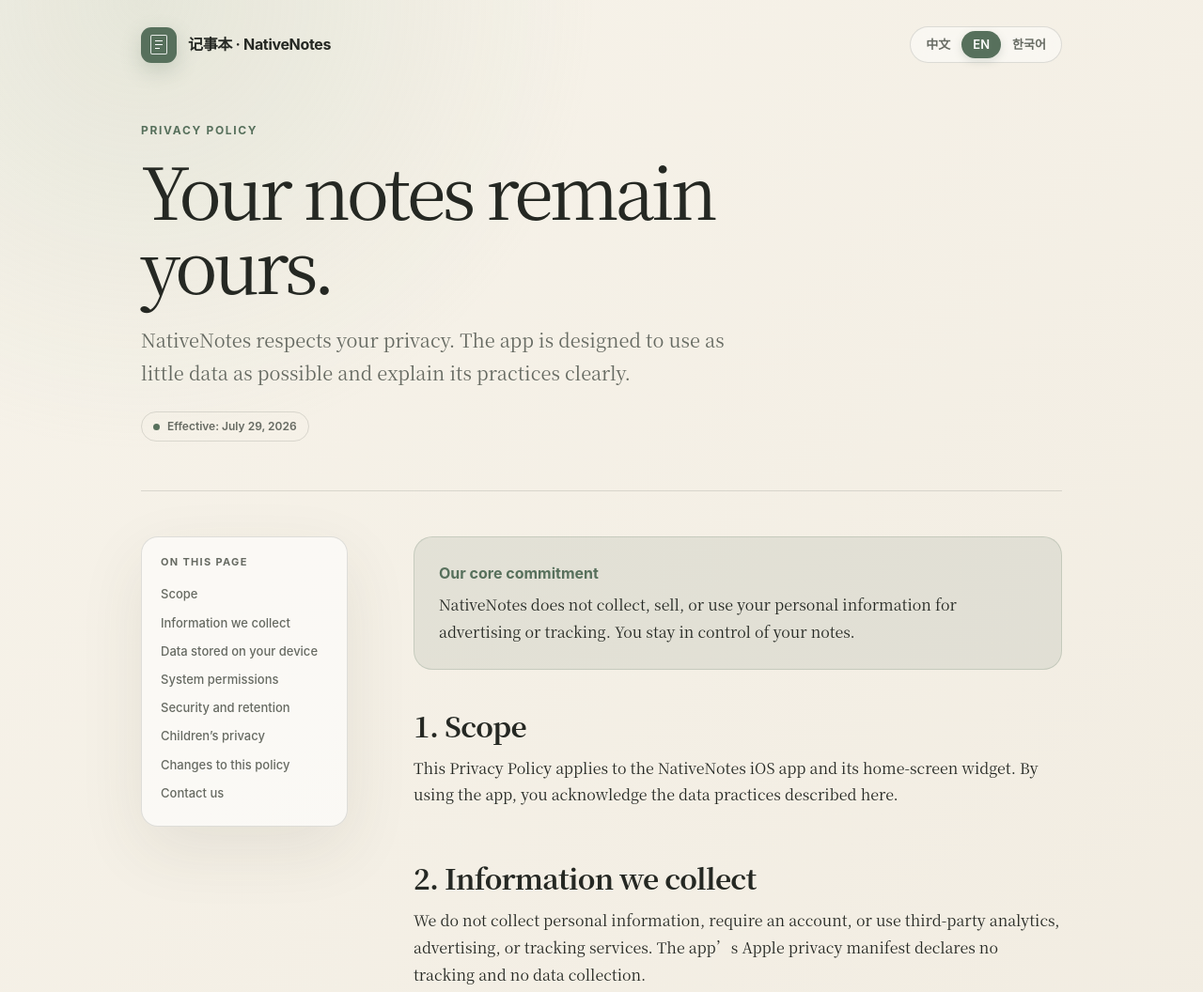
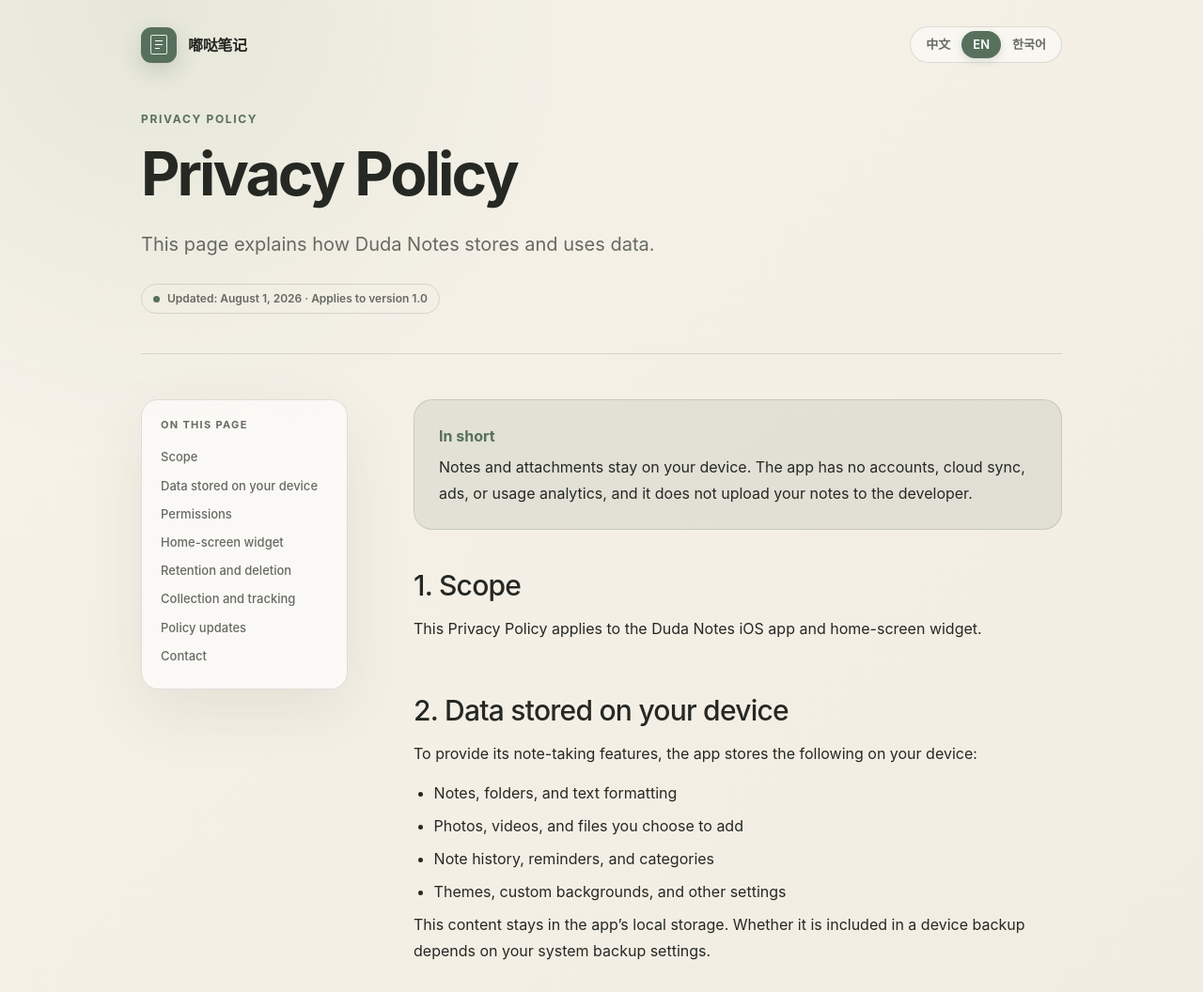
Before and after one commit to dudujiang88/privacy-policy, a plain HTML site: page index.html in a window 1280 px wide. Shown: the top 1056 px of the page at 94% size. Drawn offline with Linux system fonts and the light colour scheme.

Commit message:
Add files via upload

```diff
--- a/index.html
+++ b/index.html
@@ -4,9 +4,14 @@
   <meta charset="utf-8">
   <meta name="viewport" content="width=device-width, initial-scale=1">
   <meta name="color-scheme" content="light dark">
-  <meta name="theme-color" content="#f5f1e8">
-  <title>隐私政策 · 记事本</title>
-  <meta name="description" content="记事本（NativeNotes）隐私政策">
+  <meta name="theme-color" content="#f5f1e8" media="(prefers-color-scheme: light)">
+  <meta name="theme-color" content="#171a17" media="(prefers-color-scheme: dark)">
+  <meta name="robots" content="index,follow">
+  <title>隐私政策 · 嘟哒笔记</title>
+  <meta name="description" content="嘟哒笔记隐私政策：说明笔记、附件、提醒和桌面小组件如何在设备本地处理。">
+  <meta property="og:type" content="website">
+  <meta property="og:title" content="隐私政策 · 嘟哒笔记">
+  <meta property="og:description" content="说明嘟哒笔记如何在设备本地保存和处理数据。">
   <style>
     :root {
       --paper: #f7f3ea;
@@ -30,28 +35,45 @@
     body {
       margin: 0;
       min-width: 320px;
+      min-height: 100vh;
       color: var(--ink);
       background:
         radial-gradient(circle at 12% 0%, rgba(178, 193, 170, .25), transparent 30rem),
         linear-gradient(135deg, var(--paper), var(--paper-deep));
-      font-family: ui-serif, "Iowan Old Style", "Songti SC", "Noto Serif CJK SC",
-        "Noto Serif KR", Georgia, serif;
-      line-height: 1.8;
+      font-family: ui-sans-serif, -apple-system, BlinkMacSystemFont, "SF Pro Text",
+        "PingFang SC", "Noto Sans CJK SC", "Segoe UI", sans-serif;
+      line-height: 1.75;
       -webkit-font-smoothing: antialiased;
     }
 
     .shell {
       width: min(100% - 32px, 980px);
       margin: 0 auto;
-      padding: 28px 0 72px;
+      padding: 28px 0 max(72px, env(safe-area-inset-bottom));
     }
+
+    .skip-link {
+      position: fixed;
+      top: 12px;
+      left: 12px;
+      z-index: 10;
+      padding: 9px 13px;
+      color: white;
+      border-radius: 10px;
+      background: var(--accent);
+      text-decoration: none;
+      transform: translateY(-150%);
+      transition: transform .2s ease;
+    }
+
+    .skip-link:focus { transform: translateY(0); }
 
     .topbar {
       display: flex;
       align-items: center;
       justify-content: space-between;
       gap: 20px;
-      margin-bottom: 48px;
+      margin-bottom: 36px;
     }
 
     .brand {
@@ -92,6 +114,7 @@
       border: 1px solid var(--line);
       border-radius: 999px;
       background: rgba(255,255,255,.45);
+      -webkit-backdrop-filter: blur(12px);
       backdrop-filter: blur(12px);
     }
 
@@ -115,7 +138,7 @@
     }
 
     .hero {
-      padding: 16px 0 52px;
+      padding: 16px 0 42px;
       border-bottom: 1px solid var(--line);
     }
 
@@ -128,12 +151,13 @@
     }
 
     h1 {
-      max-width: 760px;
+      max-width: 720px;
       margin: 0;
-      font-size: clamp(42px, 8vw, 76px);
-      font-weight: 500;
-      line-height: 1.04;
-      letter-spacing: -.055em;
+      font-size: clamp(38px, 7vw, 64px);
+      font-weight: 650;
+      line-height: 1.08;
+      letter-spacing: -.045em;
+      text-wrap: balance;
     }
 
     .lede {
@@ -180,6 +204,7 @@
       border-radius: 18px;
       background: var(--card);
       box-shadow: var(--shadow);
+      -webkit-backdrop-filter: blur(12px);
       backdrop-filter: blur(12px);
     }
 
@@ -200,6 +225,8 @@
     }
 
     .toc a:hover { color: var(--accent); }
+
+    article { min-width: 0; }
 
     article section {
       scroll-margin-top: 28px;
@@ -260,12 +287,13 @@
 
     @media (max-width: 760px) {
       .shell { width: min(100% - 24px, 640px); padding-top: 18px; }
-      .topbar { margin-bottom: 34px; }
+      .topbar { margin-bottom: 26px; }
       .brand-text { display: none; }
       .language-picker button { padding: 8px 10px; }
-      .hero { padding-bottom: 38px; }
+      .hero { padding-bottom: 32px; }
       .layout { display: block; padding-top: 34px; }
       .toc { display: none; }
+      .promise { margin-bottom: 32px; padding: 20px; }
       article section { padding-bottom: 32px; }
     }
 
@@ -293,11 +321,12 @@
   </style>
 </head>
 <body>
+  <a class="skip-link" href="#content">跳到正文</a>
   <main class="shell">
     <header class="topbar">
-      <div class="brand" aria-label="记事本 NativeNotes">
+      <div class="brand" aria-label="嘟哒笔记">
         <span class="mark" aria-hidden="true"></span>
-        <span class="brand-text">记事本 · NativeNotes</span>
+        <span class="brand-text">嘟哒笔记</span>
       </div>
       <nav class="language-picker" aria-label="Language">
         <button type="button" data-lang="zh" aria-pressed="true">中文</button>
@@ -315,69 +344,72 @@
     const policies = {
       zh: {
         htmlLang: "zh-Hans",
-        title: "隐私政策 · 记事本",
+        title: "隐私政策 · 嘟哒笔记",
+        skip: "跳到正文",
         eyebrow: "隐私政策",
-        heading: "你的笔记，始终属于你。",
-        lede: "记事本（NativeNotes）重视你的隐私。我们以尽量少的数据、尽量清晰的方式设计应用。",
-        updated: "生效日期：2026年7月29日",
+        heading: "隐私政策",
+        lede: "这份说明介绍嘟哒笔记如何保存和使用数据。",
+        updated: "更新日期：2026年8月1日 · 适用于版本 1.0",
         tocTitle: "目录",
-        promiseTitle: "我们的核心承诺",
-        promise: "记事本不会收集、出售或用于广告追踪你的个人信息。你的笔记内容由你掌控。",
+        promiseTitle: "简单来说",
+        promise: "笔记和附件保存在你的设备上。App 没有账号、云同步、广告或使用情况统计，也不会把笔记上传给开发者。",
         sections: [
-          ["overview", "1. 适用范围", ["本隐私政策适用于记事本（NativeNotes）iOS 应用及其桌面小组件。使用本应用即表示你了解本政策所说明的数据处理方式。"]],
-          ["collection", "2. 我们收集的信息", ["我们不收集个人信息，不要求你注册账户，也不使用第三方分析、广告或追踪服务。应用的 Apple 隐私清单声明不进行跟踪，也不收集数据。"]],
-          ["storage", "3. 本地存储的数据", ["为提供记事功能，以下内容可能保存在你的设备上：", ["你创建的笔记、文件夹与富文本内容", "你选择添加的图片、文件及其他附件", "应用偏好、主题、首页背景与界面设置", "笔记版本记录、锁定状态和提醒设置", "为小组件显示而保存的最近笔记摘要"], "这些数据由 iOS 的应用沙盒和系统安全机制保护。除非你主动通过系统分享功能导出内容，否则我们无法访问这些数据。"]],
-          ["permissions", "4. 系统权限", ["应用仅在相关功能需要时请求系统权限：", ["照片：仅用于导入你主动选择的图片。应用不会浏览你的完整照片图库。", "通知：仅用于发送你设置的笔记提醒。你可随时在 iOS 设置中关闭通知。"], "拒绝这些权限不会影响其他不相关功能。"]],
-          ["security", "5. 数据安全与保留", ["我们通过设备本地存储、iOS 数据保护和应用沙盒来降低未经授权访问的风险。数据将保留在你的设备上，直至你删除相应内容或卸载应用。任何电子存储方式都无法保证绝对安全，请妥善保护设备与系统密码。"]],
-          ["children", "6. 儿童隐私", ["本应用不会有意收集任何用户（包括儿童）的个人信息。由于我们不运营账户或服务器，也不会据此建立用户档案。"]],
-          ["changes", "7. 政策更新", ["我们可能因功能或法律要求变化而更新本政策。更新后的版本会在此页面公布，并注明新的生效日期。重大变化将通过适当方式告知。"]],
-          ["contact", "8. 联系我们", ["如果你对本隐私政策有疑问，请通过本应用在 App Store 产品页面所列的支持渠道联系我们。"]]
+          ["overview", "1. 适用范围", ["本隐私政策适用于嘟哒笔记 iOS App 和桌面小组件。"]],
+          ["storage", "2. 保存在本机的数据", ["为了提供笔记功能，App 会在你的设备上保存：", ["笔记、文件夹和文字格式", "你主动添加的照片、视频和文件", "笔记历史版本、提醒和分类信息", "主题、自定义背景及其他设置"], "这些内容保存在 App 的本地空间。是否进入设备备份，由你的系统备份设置决定。"]],
+          ["permissions", "3. 权限使用", ["App 只在你使用相关功能时请求权限：", ["照片与文件：只读取你主动选择的内容，并复制为本地附件。", "通知：只用于你设置的笔记提醒。通知会显示笔记标题，可在系统设置中关闭。", "预览与导出：附件使用系统功能预览；只有你主动导出时，文件才会保存到你选择的位置。"], "拒绝权限不会影响其他无关功能。"]],
+          ["widget", "4. 桌面小组件", ["小组件会在本机读取最近笔记的标题、部分正文、更新时间和提醒状态，用来显示内容。锁屏时是否隐藏由系统设置决定。"]],
+          ["deletion", "5. 保留与删除", ["笔记移到回收站后仍可恢复。永久删除或清空回收站会同时删除对应的笔记、附件和历史版本。每篇笔记最多保留 40 个历史版本，多出的旧版本会自动删除。", "卸载 App 后，本机数据由系统清除；备份中的数据由系统备份设置管理。"]],
+          ["collection", "6. 数据收集与跟踪", ["App 没有账号、开发者服务器、广告或第三方分析工具，不会收集、出售或用你的数据进行跟踪。"]],
+          ["changes", "7. 政策更新", ["如果以后加入云同步或其他数据功能，我们会更新本页和日期。"]],
+          ["contact", "8. 联系我们", ["如果你对本隐私政策有疑问，请通过 App Store 产品页面中的支持渠道联系我们。"]]
         ],
-        footer: "© 2026 NativeNotes. 你的文字，安静地留在你的设备上。"
+        footer: "© 2026 嘟哒笔记"
       },
       en: {
         htmlLang: "en",
-        title: "Privacy Policy · NativeNotes",
+        title: "Privacy Policy · Duda Notes",
+        skip: "Skip to content",
         eyebrow: "Privacy Policy",
-        heading: "Your notes remain yours.",
-        lede: "NativeNotes respects your privacy. The app is designed to use as little data as possible and explain its practices clearly.",
-        updated: "Effective: July 29, 2026",
+        heading: "Privacy Policy",
+        lede: "This page explains how Duda Notes stores and uses data.",
+        updated: "Updated: August 1, 2026 · Applies to version 1.0",
         tocTitle: "On this page",
-        promiseTitle: "Our core commitment",
-        promise: "NativeNotes does not collect, sell, or use your personal information for advertising or tracking. You stay in control of your notes.",
+        promiseTitle: "In short",
+        promise: "Notes and attachments stay on your device. The app has no accounts, cloud sync, ads, or usage analytics, and it does not upload your notes to the developer.",
         sections: [
-          ["overview", "1. Scope", ["This Privacy Policy applies to the NativeNotes iOS app and its home-screen widget. By using the app, you acknowledge the data practices described here."]],
-          ["collection", "2. Information we collect", ["We do not collect personal information, require an account, or use third-party analytics, advertising, or tracking services. The app’s Apple privacy manifest declares no tracking and no data collection."]],
-          ["storage", "3. Data stored on your device", ["To provide its note-taking features, the app may store the following on your device:", ["Notes, folders, and rich-text content you create", "Photos, files, and other attachments you choose to add", "App preferences, themes, home backgrounds, and interface settings", "Note version history, lock state, and reminder settings", "Recent-note summaries used by the widget"], "This data is protected by the iOS app sandbox and system security. We cannot access it unless you choose to export content using the system sharing features."]],
-          ["permissions", "4. System permissions", ["The app requests system permissions only when needed for a feature:", ["Photos: used only to import images you explicitly select. The app does not browse your full photo library.", "Notifications: used only for note reminders you schedule. You may disable notifications at any time in iOS Settings."], "Declining a permission does not affect unrelated features."]],
-          ["security", "5. Security and retention", ["We reduce the risk of unauthorized access through on-device storage, iOS data protection, and app sandboxing. Data remains on your device until you delete the relevant content or uninstall the app. No method of electronic storage is completely secure, so please protect your device and passcode."]],
-          ["children", "6. Children’s privacy", ["The app does not knowingly collect personal information from anyone, including children. Because we do not operate accounts or servers, we do not create user profiles."]],
-          ["changes", "7. Changes to this policy", ["We may update this policy when features or legal requirements change. The revised version will be posted on this page with a new effective date. We will provide appropriate notice of material changes."]],
-          ["contact", "8. Contact us", ["If you have questions about this Privacy Policy, please contact us through the support channel listed on the app’s App Store product page."]]
+          ["overview", "1. Scope", ["This Privacy Policy applies to the Duda Notes iOS app and home-screen widget."]],
+          ["storage", "2. Data stored on your device", ["To provide its note-taking features, the app stores the following on your device:", ["Notes, folders, and text formatting", "Photos, videos, and files you choose to add", "Note history, reminders, and categories", "Themes, custom backgrounds, and other settings"], "This content stays in the app’s local storage. Whether it is included in a device backup depends on your system backup settings."]],
+          ["permissions", "3. Permissions", ["The app requests permission only when you use a related feature:", ["Photos and files: the app reads only the items you select and copies them as local attachments.", "Notifications: used only for note reminders you set. A notification may show the note title and can be disabled in system settings.", "Preview and export: attachments use the system preview. A file leaves the app only when you choose to export it to a selected location."], "Declining a permission does not affect unrelated features."]],
+          ["widget", "4. Home-screen widget", ["The widget reads recent note titles, excerpts, update times, and reminder status on the device so it can display them. Whether content is hidden while the device is locked depends on system settings."]],
+          ["deletion", "5. Retention and deletion", ["Notes moved to Trash can still be restored. Permanently deleting a note or emptying Trash also deletes its attachments and version history. The app keeps up to 40 versions per note and removes older versions automatically.", "When you uninstall the app, iOS removes its local data. Data in device backups is managed by your system backup settings."]],
+          ["collection", "6. Collection and tracking", ["The app has no accounts, developer server, advertising, or third-party analytics. It does not collect, sell, or use your data for tracking."]],
+          ["changes", "7. Policy updates", ["If cloud sync or another data feature is added later, this page and its update date will be revised."]],
+          ["contact", "8. Contact", ["If you have questions about this Privacy Policy, use the support channel on the app’s App Store product page."]]
         ],
-        footer: "© 2026 NativeNotes. Your words, quietly kept on your device."
+        footer: "© 2026 Duda Notes"
       },
       ko: {
         htmlLang: "ko",
-        title: "개인정보 처리방침 · NativeNotes",
+        title: "개인정보 처리방침 · Duda Notes",
+        skip: "본문으로 이동",
         eyebrow: "개인정보 처리방침",
-        heading: "당신의 메모는 언제나 당신의 것입니다.",
-        lede: "NativeNotes는 사용자의 개인정보를 소중히 여깁니다. 필요한 데이터는 최소화하고 처리 방식을 명확하게 안내합니다.",
-        updated: "시행일: 2026년 7월 29일",
+        heading: "개인정보 처리방침",
+        lede: "이 페이지는 Duda Notes가 데이터를 저장하고 사용하는 방식을 설명합니다.",
+        updated: "업데이트: 2026년 8월 1일 · 버전 1.0 적용",
         tocTitle: "목차",
-        promiseTitle: "핵심 약속",
-        promise: "NativeNotes는 개인정보를 수집하거나 판매하지 않으며, 광고 또는 추적에 사용하지 않습니다. 메모에 대한 통제권은 사용자에게 있습니다.",
+        promiseTitle: "간단히 말하면",
+        promise: "메모와 첨부 파일은 기기에 저장됩니다. 앱에는 계정, 클라우드 동기화, 광고 또는 사용 분석 기능이 없으며 메모를 개발자에게 업로드하지 않습니다.",
         sections: [
-          ["overview", "1. 적용 범위", ["본 개인정보 처리방침은 NativeNotes iOS 앱과 홈 화면 위젯에 적용됩니다. 앱을 사용하면 여기에 설명된 데이터 처리 방식을 이해한 것으로 간주됩니다."]],
-          ["collection", "2. 수집하는 정보", ["당사는 개인정보를 수집하지 않고 계정 가입을 요구하지 않으며, 제3자 분석·광고·추적 서비스를 사용하지 않습니다. 앱의 Apple 개인정보 보호 매니페스트에는 추적 및 데이터 수집이 없다고 명시되어 있습니다."]],
-          ["storage", "3. 기기에 저장되는 데이터", ["메모 기능을 제공하기 위해 다음 정보가 사용자의 기기에 저장될 수 있습니다:", ["사용자가 작성한 메모, 폴더 및 서식 있는 텍스트", "사용자가 직접 추가한 사진, 파일 및 기타 첨부 항목", "앱 환경설정, 테마, 홈 배경 및 화면 설정", "메모 버전 기록, 잠금 상태 및 알림 설정", "위젯 표시를 위한 최근 메모 요약"], "이 데이터는 iOS 앱 샌드박스와 시스템 보안 기능으로 보호됩니다. 사용자가 시스템 공유 기능으로 콘텐츠를 내보내지 않는 한 당사는 해당 데이터에 접근할 수 없습니다."]],
-          ["permissions", "4. 시스템 권한", ["앱은 관련 기능에 필요한 경우에만 시스템 권한을 요청합니다:", ["사진: 사용자가 명시적으로 선택한 이미지를 가져오는 데만 사용됩니다. 전체 사진 보관함을 탐색하지 않습니다.", "알림: 사용자가 설정한 메모 알림을 보내는 데만 사용됩니다. iOS 설정에서 언제든지 알림을 끌 수 있습니다."], "권한을 허용하지 않아도 관련 없는 다른 기능에는 영향을 주지 않습니다."]],
-          ["security", "5. 데이터 보안 및 보관", ["기기 내 저장, iOS 데이터 보호 및 앱 샌드박스를 통해 무단 접근 위험을 줄입니다. 데이터는 사용자가 해당 콘텐츠를 삭제하거나 앱을 제거할 때까지 기기에 보관됩니다. 어떠한 전자 저장 방식도 절대적인 안전을 보장할 수 없으므로 기기와 암호를 안전하게 관리해 주세요."]],
-          ["children", "6. 아동의 개인정보", ["본 앱은 아동을 포함한 누구의 개인정보도 고의로 수집하지 않습니다. 당사는 계정이나 서버를 운영하지 않으므로 사용자 프로필을 생성하지 않습니다."]],
-          ["changes", "7. 처리방침 변경", ["기능 또는 법적 요건이 변경될 경우 본 방침을 업데이트할 수 있습니다. 개정된 방침은 새로운 시행일과 함께 이 페이지에 게시되며, 중요한 변경 사항은 적절한 방식으로 안내합니다."]],
-          ["contact", "8. 문의", ["본 개인정보 처리방침에 관한 문의는 앱의 App Store 제품 페이지에 기재된 지원 채널을 통해 연락해 주세요."]]
+          ["overview", "1. 적용 범위", ["본 개인정보 처리방침은 Duda Notes iOS 앱과 홈 화면 위젯에 적용됩니다."]],
+          ["storage", "2. 기기에 저장되는 데이터", ["메모 기능을 제공하기 위해 앱은 다음 내용을 기기에 저장합니다:", ["메모, 폴더 및 텍스트 서식", "사용자가 직접 추가한 사진, 동영상 및 파일", "메모 기록, 알림 및 분류 정보", "테마, 사용자 지정 배경 및 기타 설정"], "이 내용은 앱의 로컬 저장 공간에 보관됩니다. 기기 백업에 포함되는지는 시스템 백업 설정에 따라 달라집니다."]],
+          ["permissions", "3. 권한 사용", ["앱은 관련 기능을 사용할 때만 권한을 요청합니다:", ["사진 및 파일: 사용자가 선택한 항목만 읽고 로컬 첨부 파일로 복사합니다.", "알림: 사용자가 설정한 메모 알림에만 사용됩니다. 알림에 메모 제목이 표시될 수 있으며 시스템 설정에서 끌 수 있습니다.", "미리보기 및 내보내기: 첨부 파일은 시스템 기능으로 미리 봅니다. 사용자가 직접 내보낼 때만 선택한 위치에 파일이 저장됩니다."], "권한을 허용하지 않아도 관련 없는 기능에는 영향을 주지 않습니다."]],
+          ["widget", "4. 홈 화면 위젯", ["위젯은 최근 메모의 제목, 일부 내용, 수정 시간 및 알림 상태를 기기에서 읽어 표시합니다. 잠금 상태에서 내용을 숨길지는 시스템 설정에 따라 달라집니다."]],
+          ["deletion", "5. 보관 및 삭제", ["휴지통으로 옮긴 메모는 복원할 수 있습니다. 메모를 영구 삭제하거나 휴지통을 비우면 해당 첨부 파일과 버전 기록도 삭제됩니다. 메모당 최대 40개의 버전을 보관하며 오래된 버전은 자동으로 삭제됩니다.", "앱을 제거하면 iOS가 로컬 데이터를 삭제합니다. 기기 백업의 데이터는 시스템 백업 설정에 따라 관리됩니다."]],
+          ["collection", "6. 수집 및 추적", ["앱에는 계정, 개발자 서버, 광고 또는 제3자 분석 도구가 없습니다. 데이터를 수집하거나 판매하지 않으며 추적에 사용하지 않습니다."]],
+          ["changes", "7. 처리방침 변경", ["향후 클라우드 동기화 또는 다른 데이터 기능이 추가되면 이 페이지와 업데이트 날짜를 수정합니다."]],
+          ["contact", "8. 문의", ["본 개인정보 처리방침에 관한 문의는 App Store 제품 페이지의 지원 채널을 이용해 주세요."]]
         ],
-        footer: "© 2026 NativeNotes. 당신의 글은 기기에 조용히 보관됩니다."
+        footer: "© 2026 Duda Notes"
       }
     };
 
@@ -395,7 +427,10 @@
       const policy = policies[language] || policies.zh;
       document.documentElement.lang = policy.htmlLang;
       document.title = policy.title;
+      document.querySelector(".skip-link").textContent = policy.skip;
       document.querySelector('meta[name="description"]').content = policy.lede;
+      document.querySelector('meta[property="og:title"]').content = policy.title;
+      document.querySelector('meta[property="og:description"]').content = policy.lede;
 
       const links = policy.sections.map(([id, title]) =>
         `<a href="#${id}">${title.replace(/^\d+\.\s*/, "")}</a>`).join("");
```
